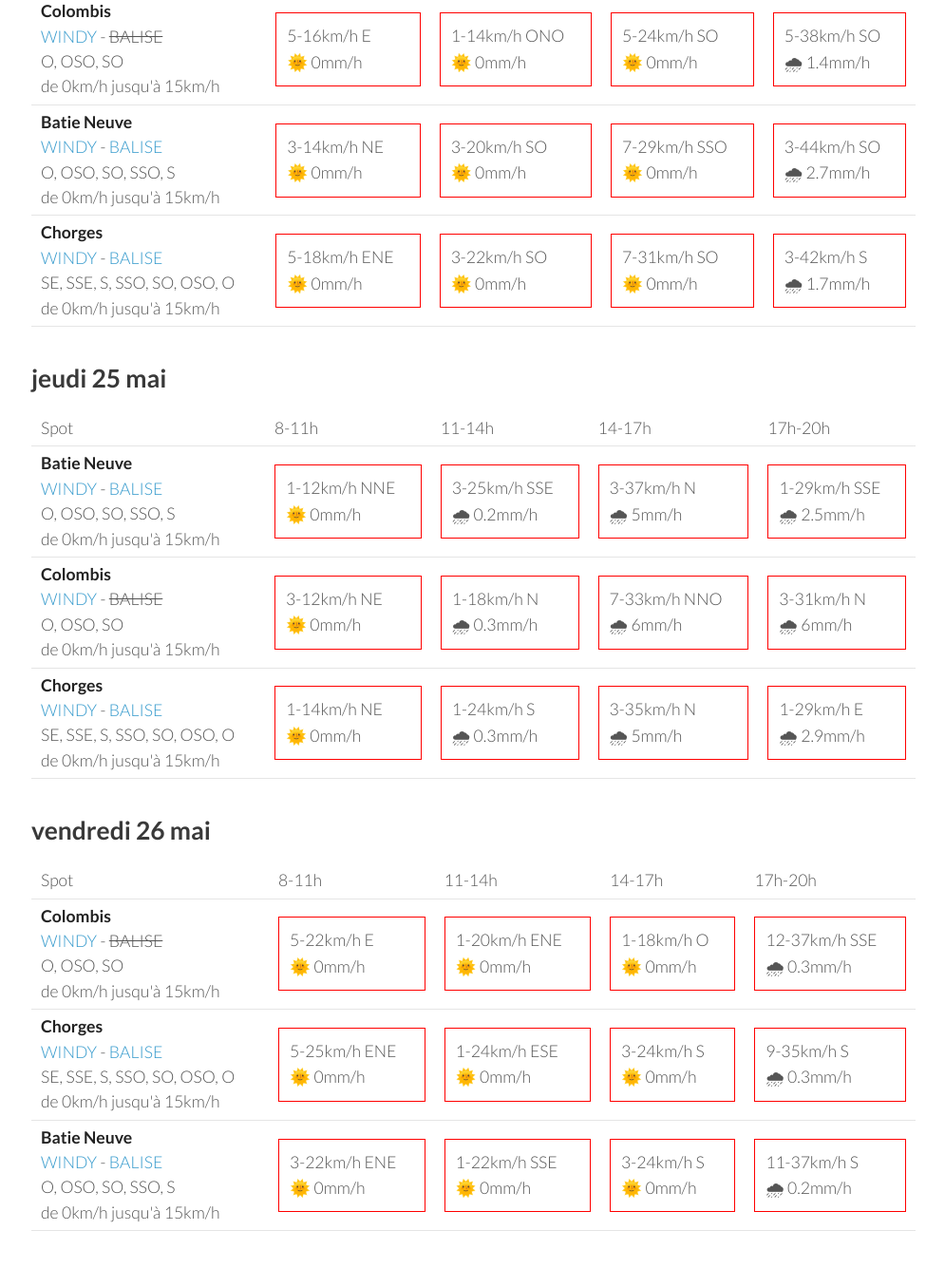
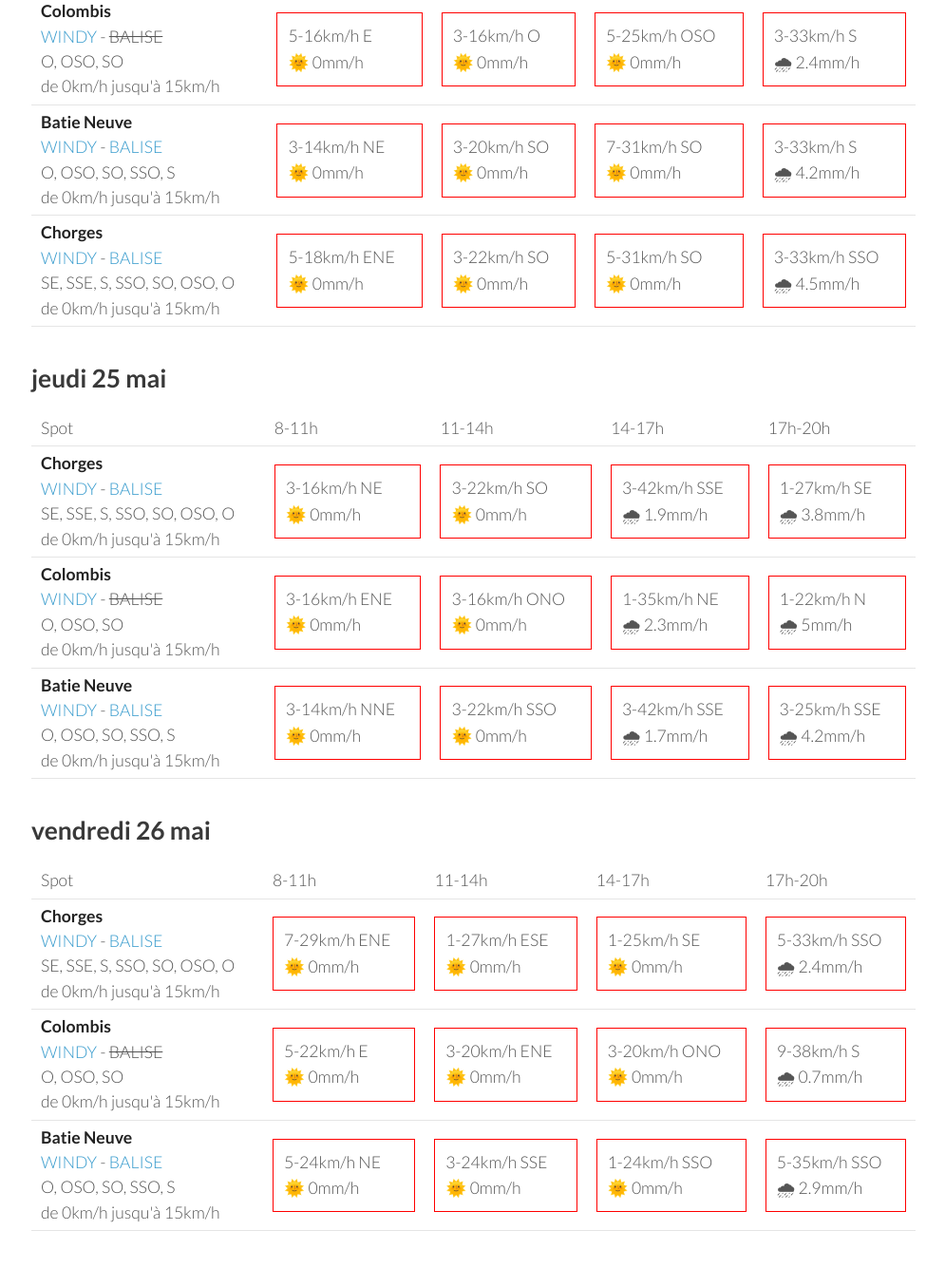
Before and after one commit to parapente-dans-le-nord/parapente-dans-le-nord.github.io, a Jekyll site: the page built from serre_poncon.markdown, in a window 1280 px wide and 1400 px high, scrolled down 1801 px. Shown: the top 1335 px of the window at 95% size, without its empty margins (25-1020 px from the left). Built offline with Jekyll 4.4.1, drawn with Linux system fonts in a browser that asks for light colours; some of the changed text lies outside the part shown.

Commit message:
update index.markdown

```diff
--- a/serre_poncon.markdown
+++ b/serre_poncon.markdown
@@ -22,30 +22,30 @@ page mise à jour le dimanche 21 mai 17:31
       <td>17h-20h</td>
     </tr>
 <tr>
-        <td><strong>Chorges</strong><br><a href="https://windy.com/44.578/6.280?44.559,6.262,10">WINDY</a> - <span class=""><a href="https://www.openwindmap.org/PP554">BALISE</a> </span><br> <span class="vent-favorable">SE, SSE, S, SSO, SO, OSO, O</span><br><span class="force-vent">de 0km/h jusqu'à 15km/h</span> </td>
-
-            <td><div class="not-flyable"><p>0-0km/h NA</p><p>🌧️ 0mm/h</p></div></td>
-            <td><div class="flyable"><p>7-14km/h SO</p><p>🌞 0mm/h</p></div></td>
-            <td><div class="not-flyable"><p>5-20km/h SO</p><p>🌞 0mm/h</p></div></td>
-            <td><div class="not-flyable"><p>5-20km/h NO</p><p>🌞 0.5mm/h</p></div></td>
-
-    </tr>
-<tr>
         <td><strong>Batie Neuve</strong><br><a href="https://windy.com/44.584/6.236?44.559,6.262,10,m:eTtagly">WINDY</a> - <span class=""><a href="https://www.openwindmap.org/PP554">BALISE</a> </span><br> <span class="vent-favorable">O, OSO, SO, SSO, S</span><br><span class="force-vent">de 0km/h jusqu'à 15km/h</span> </td>
 
             <td><div class="not-flyable"><p>0-0km/h NA</p><p>🌧️ 0mm/h</p></div></td>
-            <td><div class="flyable"><p>5-14km/h SO</p><p>🌞 0mm/h</p></div></td>
-            <td><div class="not-flyable"><p>5-18km/h SSO</p><p>🌞 0mm/h</p></div></td>
-            <td><div class="not-flyable"><p>1-22km/h N</p><p>🌞 1.7mm/h</p></div></td>
+            <td><div class="not-flyable"><p>0-0km/h NA</p><p>🌧️ 0mm/h</p></div></td>
+            <td><div class="not-flyable"><p>0-0km/h NA</p><p>🌧️ 0mm/h</p></div></td>
+            <td><div class="not-flyable"><p>5-20km/h O</p><p>🌞 0mm/h</p></div></td>
 
     </tr>
 <tr>
         <td><strong>Colombis</strong><br><a href="https://windy.com/44.494/6.216?44.559,6.262,10">WINDY</a> - <span class="no-balise"> BALISE </span><br> <span class="vent-favorable">O, OSO, SO</span><br><span class="force-vent">de 0km/h jusqu'à 15km/h</span> </td>
 
             <td><div class="not-flyable"><p>0-0km/h NA</p><p>🌧️ 0mm/h</p></div></td>
-            <td><div class="not-flyable"><p>7-18km/h E</p><p>🌞 0mm/h</p></div></td>
-            <td><div class="not-flyable"><p>9-22km/h ESE</p><p>🌞 0mm/h</p></div></td>
-            <td><div class="not-flyable"><p>1-24km/h ENE</p><p>🌞 0.2mm/h</p></div></td>
+            <td><div class="not-flyable"><p>0-0km/h NA</p><p>🌧️ 0mm/h</p></div></td>
+            <td><div class="not-flyable"><p>0-0km/h NA</p><p>🌧️ 0mm/h</p></div></td>
+            <td><div class="not-flyable"><p>5-16km/h SE</p><p>🌞 0mm/h</p></div></td>
+
+    </tr>
+<tr>
+        <td><strong>Chorges</strong><br><a href="https://windy.com/44.578/6.280?44.559,6.262,10">WINDY</a> - <span class=""><a href="https://www.openwindmap.org/PP554">BALISE</a> </span><br> <span class="vent-favorable">SE, SSE, S, SSO, SO, OSO, O</span><br><span class="force-vent">de 0km/h jusqu'à 15km/h</span> </td>
+
+            <td><div class="not-flyable"><p>0-0km/h NA</p><p>🌧️ 0mm/h</p></div></td>
+            <td><div class="not-flyable"><p>0-0km/h NA</p><p>🌧️ 0mm/h</p></div></td>
+            <td><div class="not-flyable"><p>0-0km/h NA</p><p>🌧️ 0mm/h</p></div></td>
+            <td><div class="not-flyable"><p>7-20km/h SO</p><p>🌞 0mm/h</p></div></td>
 
     </tr>
 
@@ -67,30 +67,30 @@ page mise à jour le dimanche 21 mai 17:31
 <tr>
         <td><strong>Chorges</strong><br><a href="https://windy.com/44.578/6.280?44.559,6.262,10">WINDY</a> - <span class=""><a href="https://www.openwindmap.org/PP554">BALISE</a> </span><br> <span class="vent-favorable">SE, SSE, S, SSO, SO, OSO, O</span><br><span class="force-vent">de 0km/h jusqu'à 15km/h</span> </td>
 
-            <td><div class="not-flyable"><p>1-5km/h E</p><p>🌞 0mm/h</p></div></td>
-            <td><div class="flyable"><p>5-11km/h SSO</p><p>🌞 0mm/h</p></div></td>
-            <td><div class="flyable"><p>3-14km/h O</p><p>🌧 0.3mm/h</p></div></td>
-            <td><div class="not-flyable"><p>9-22km/h OSO</p><p>🌧 0.4mm/h</p></div></td>
+            <td><div class="not-flyable"><p>1-7km/h NE</p><p>🌞 0mm/h</p></div></td>
+            <td><div class="flyable"><p>5-12km/h SO</p><p>🌞 0mm/h</p></div></td>
+            <td><div class="not-flyable"><p>11-16km/h NO</p><p>🌧 2.1mm/h</p></div></td>
+            <td><div class="not-flyable"><p>7-18km/h ONO</p><p>🌧 0.6mm/h</p></div></td>
 
 
     </tr>
 <tr>
         <td><strong>Batie Neuve</strong><br><a href="https://windy.com/44.584/6.236?44.559,6.262,10,m:eTtagly">WINDY</a> - <span class=""><a href="https://www.openwindmap.org/PP554">BALISE</a> </span><br> <span class="vent-favorable">O, OSO, SO, SSO, S</span><br><span class="force-vent">de 0km/h jusqu'à 15km/h</span> </td>
 
-            <td><div class="not-flyable"><p>1-5km/h NNE</p><p>🌞 0mm/h</p></div></td>
+            <td><div class="not-flyable"><p>1-7km/h ENE</p><p>🌞 0mm/h</p></div></td>
             <td><div class="flyable"><p>5-14km/h SSO</p><p>🌞 0mm/h</p></div></td>
-            <td><div class="not-flyable"><p>5-24km/h NNO</p><p>🌧 1.2mm/h</p></div></td>
-            <td><div class="not-flyable"><p>5-18km/h OSO</p><p>🌧 1.6mm/h</p></div></td>
+            <td><div class="not-flyable"><p>9-29km/h NE</p><p>🌧 2mm/h</p></div></td>
+            <td><div class="not-flyable"><p>5-18km/h NNO</p><p>🌧 2mm/h</p></div></td>
 
 
     </tr>
 <tr>
         <td><strong>Colombis</strong><br><a href="https://windy.com/44.494/6.216?44.559,6.262,10">WINDY</a> - <span class="no-balise"> BALISE </span><br> <span class="vent-favorable">O, OSO, SO</span><br><span class="force-vent">de 0km/h jusqu'à 15km/h</span> </td>
 
-            <td><div class="not-flyable"><p>16-40km/h ENE</p><p>🌞 0mm/h</p></div></td>
-            <td><div class="not-flyable"><p>12-33km/h ENE</p><p>🌞 0mm/h</p></div></td>
-            <td><div class="not-flyable"><p>5-16km/h ENE</p><p>🌞 0mm/h</p></div></td>
-            <td><div class="not-flyable"><p>5-22km/h OSO</p><p>🌧 0.2mm/h</p></div></td>
+            <td><div class="not-flyable"><p>14-37km/h ENE</p><p>🌞 0mm/h</p></div></td>
+            <td><div class="not-flyable"><p>11-37km/h ENE</p><p>🌞 0mm/h</p></div></td>
+            <td><div class="not-flyable"><p>1-18km/h SSO</p><p>🌞 0mm/h</p></div></td>
+            <td><div class="not-flyable"><p>7-22km/h SO</p><p>🌞 0mm/h</p></div></td>
 
 
     </tr>
@@ -113,30 +113,30 @@ page mise à jour le dimanche 21 mai 17:31
 <tr>
         <td><strong>Colombis</strong><br><a href="https://windy.com/44.494/6.216?44.559,6.262,10">WINDY</a> - <span class="no-balise"> BALISE </span><br> <span class="vent-favorable">O, OSO, SO</span><br><span class="force-vent">de 0km/h jusqu'à 15km/h</span> </td>
 
-            <td><div class="not-flyable"><p>5-18km/h E</p><p>🌞 0mm/h</p></div></td>
-            <td><div class="not-flyable"><p>1-16km/h NO</p><p>🌞 0mm/h</p></div></td>
-            <td><div class="not-flyable"><p>3-20km/h O</p><p>🌞 0mm/h</p></div></td>
-            <td><div class="not-flyable"><p>7-46km/h OSO</p><p>🌞 0mm/h</p></div></td>
+            <td><div class="not-flyable"><p>11-25km/h ENE</p><p>🌞 0mm/h</p></div></td>
+            <td><div class="not-flyable"><p>1-16km/h ONO</p><p>🌞 0mm/h</p></div></td>
+            <td><div class="not-flyable"><p>5-20km/h SO</p><p>🌞 0mm/h</p></div></td>
+            <td><div class="not-flyable"><p>16-50km/h SO</p><p>🌞 0mm/h</p></div></td>
 
 
     </tr>
 <tr>
         <td><strong>Batie Neuve</strong><br><a href="https://windy.com/44.584/6.236?44.559,6.262,10,m:eTtagly">WINDY</a> - <span class=""><a href="https://www.openwindmap.org/PP554">BALISE</a> </span><br> <span class="vent-favorable">O, OSO, SO, SSO, S</span><br><span class="force-vent">de 0km/h jusqu'à 15km/h</span> </td>
 
-            <td><div class="not-flyable"><p>3-16km/h ENE</p><p>🌞 0mm/h</p></div></td>
-            <td><div class="not-flyable"><p>3-20km/h SSO</p><p>🌞 0mm/h</p></div></td>
-            <td><div class="not-flyable"><p>5-24km/h SO</p><p>🌞 0mm/h</p></div></td>
-            <td><div class="not-flyable"><p>7-44km/h SO</p><p>🌧 0.8mm/h</p></div></td>
+            <td><div class="not-flyable"><p>3-7km/h N</p><p>🌞 0mm/h</p></div></td>
+            <td><div class="not-flyable"><p>3-22km/h SSO</p><p>🌞 0mm/h</p></div></td>
+            <td><div class="not-flyable"><p>5-25km/h SO</p><p>🌧 0.2mm/h</p></div></td>
+            <td><div class="not-flyable"><p>14-48km/h SSO</p><p>🌧 0.2mm/h</p></div></td>
 
 
     </tr>
 <tr>
         <td><strong>Chorges</strong><br><a href="https://windy.com/44.578/6.280?44.559,6.262,10">WINDY</a> - <span class=""><a href="https://www.openwindmap.org/PP554">BALISE</a> </span><br> <span class="vent-favorable">SE, SSE, S, SSO, SO, OSO, O</span><br><span class="force-vent">de 0km/h jusqu'à 15km/h</span> </td>
 
-            <td><div class="not-flyable"><p>5-20km/h ENE</p><p>🌞 0mm/h</p></div></td>
-            <td><div class="not-flyable"><p>1-24km/h SSO</p><p>🌞 0mm/h</p></div></td>
-            <td><div class="not-flyable"><p>5-24km/h SO</p><p>🌞 0mm/h</p></div></td>
-            <td><div class="not-flyable"><p>7-40km/h SO</p><p>🌧 1.4mm/h</p></div></td>
+            <td><div class="not-flyable"><p>3-5km/h NNE</p><p>🌞 0mm/h</p></div></td>
+            <td><div class="not-flyable"><p>3-22km/h SSO</p><p>🌞 0mm/h</p></div></td>
+            <td><div class="not-flyable"><p>5-25km/h SO</p><p>🌧 0.2mm/h</p></div></td>
+            <td><div class="not-flyable"><p>12-46km/h SO</p><p>🌧 0.4mm/h</p></div></td>
 
 
     </tr>
@@ -160,9 +160,9 @@ page mise à jour le dimanche 21 mai 17:31
         <td><strong>Colombis</strong><br><a href="https://windy.com/44.494/6.216?44.559,6.262,10">WINDY</a> - <span class="no-balise"> BALISE </span><br> <span class="vent-favorable">O, OSO, SO</span><br><span class="force-vent">de 0km/h jusqu'à 15km/h</span> </td>
 
             <td><div class="not-flyable"><p>5-16km/h E</p><p>🌞 0mm/h</p></div></td>
-            <td><div class="not-flyable"><p>1-14km/h ONO</p><p>🌞 0mm/h</p></div></td>
-            <td><div class="not-flyable"><p>5-24km/h SO</p><p>🌞 0mm/h</p></div></td>
-            <td><div class="not-flyable"><p>5-38km/h SO</p><p>🌧 1.4mm/h</p></div></td>
+            <td><div class="not-flyable"><p>3-16km/h O</p><p>🌞 0mm/h</p></div></td>
+            <td><div class="not-flyable"><p>5-25km/h OSO</p><p>🌞 0mm/h</p></div></td>
+            <td><div class="not-flyable"><p>3-33km/h S</p><p>🌧 2.4mm/h</p></div></td>
 
 
     </tr>
@@ -171,8 +171,8 @@ page mise à jour le dimanche 21 mai 17:31
 
             <td><div class="not-flyable"><p>3-14km/h NE</p><p>🌞 0mm/h</p></div></td>
             <td><div class="not-flyable"><p>3-20km/h SO</p><p>🌞 0mm/h</p></div></td>
-            <td><div class="not-flyable"><p>7-29km/h SSO</p><p>🌞 0mm/h</p></div></td>
-            <td><div class="not-flyable"><p>3-44km/h SO</p><p>🌧 2.7mm/h</p></div></td>
+            <td><div class="not-flyable"><p>7-31km/h SO</p><p>🌞 0mm/h</p></div></td>
+            <td><div class="not-flyable"><p>3-33km/h S</p><p>🌧 4.2mm/h</p></div></td>
 
 
     </tr>
@@ -181,8 +181,8 @@ page mise à jour le dimanche 21 mai 17:31
 
             <td><div class="not-flyable"><p>5-18km/h ENE</p><p>🌞 0mm/h</p></div></td>
             <td><div class="not-flyable"><p>3-22km/h SO</p><p>🌞 0mm/h</p></div></td>
-            <td><div class="not-flyable"><p>7-31km/h SO</p><p>🌞 0mm/h</p></div></td>
-            <td><div class="not-flyable"><p>3-42km/h S</p><p>🌧 1.7mm/h</p></div></td>
+            <td><div class="not-flyable"><p>5-31km/h SO</p><p>🌞 0mm/h</p></div></td>
+            <td><div class="not-flyable"><p>3-33km/h SSO</p><p>🌧 4.5mm/h</p></div></td>
 
 
     </tr>
@@ -203,32 +203,32 @@ page mise à jour le dimanche 21 mai 17:31
       <td>17h-20h</td>
     </tr>
 <tr>
-        <td><strong>Batie Neuve</strong><br><a href="https://windy.com/44.584/6.236?44.559,6.262,10,m:eTtagly">WINDY</a> - <span class=""><a href="https://www.openwindmap.org/PP554">BALISE</a> </span><br> <span class="vent-favorable">O, OSO, SO, SSO, S</span><br><span class="force-vent">de 0km/h jusqu'à 15km/h</span> </td>
+        <td><strong>Chorges</strong><br><a href="https://windy.com/44.578/6.280?44.559,6.262,10">WINDY</a> - <span class=""><a href="https://www.openwindmap.org/PP554">BALISE</a> </span><br> <span class="vent-favorable">SE, SSE, S, SSO, SO, OSO, O</span><br><span class="force-vent">de 0km/h jusqu'à 15km/h</span> </td>
 
-            <td><div class="not-flyable"><p>1-12km/h NNE</p><p>🌞 0mm/h</p></div></td>
-            <td><div class="not-flyable"><p>3-25km/h SSE</p><p>🌧 0.2mm/h</p></div></td>
-            <td><div class="not-flyable"><p>3-37km/h N</p><p>🌧 5mm/h</p></div></td>
-            <td><div class="not-flyable"><p>1-29km/h SSE</p><p>🌧 2.5mm/h</p></div></td>
+            <td><div class="not-flyable"><p>3-16km/h NE</p><p>🌞 0mm/h</p></div></td>
+            <td><div class="not-flyable"><p>3-22km/h SO</p><p>🌞 0mm/h</p></div></td>
+            <td><div class="not-flyable"><p>3-42km/h SSE</p><p>🌧 1.9mm/h</p></div></td>
+            <td><div class="not-flyable"><p>1-27km/h SE</p><p>🌧 3.8mm/h</p></div></td>
 
 
     </tr>
 <tr>
         <td><strong>Colombis</strong><br><a href="https://windy.com/44.494/6.216?44.559,6.262,10">WINDY</a> - <span class="no-balise"> BALISE </span><br> <span class="vent-favorable">O, OSO, SO</span><br><span class="force-vent">de 0km/h jusqu'à 15km/h</span> </td>
 
-            <td><div class="not-flyable"><p>3-12km/h NE</p><p>🌞 0mm/h</p></div></td>
-            <td><div class="not-flyable"><p>1-18km/h N</p><p>🌧 0.3mm/h</p></div></td>
-            <td><div class="not-flyable"><p>7-33km/h NNO</p><p>🌧 6mm/h</p></div></td>
-            <td><div class="not-flyable"><p>3-31km/h N</p><p>🌧 6mm/h</p></div></td>
+            <td><div class="not-flyable"><p>3-16km/h ENE</p><p>🌞 0mm/h</p></div></td>
+            <td><div class="not-flyable"><p>3-16km/h ONO</p><p>🌞 0mm/h</p></div></td>
+            <td><div class="not-flyable"><p>1-35km/h NE</p><p>🌧 2.3mm/h</p></div></td>
+            <td><div class="not-flyable"><p>1-22km/h N</p><p>🌧 5mm/h</p></div></td>
 
 
     </tr>
 <tr>
-        <td><strong>Chorges</strong><br><a href="https://windy.com/44.578/6.280?44.559,6.262,10">WINDY</a> - <span class=""><a href="https://www.openwindmap.org/PP554">BALISE</a> </span><br> <span class="vent-favorable">SE, SSE, S, SSO, SO, OSO, O</span><br><span class="force-vent">de 0km/h jusqu'à 15km/h</span> </td>
+        <td><strong>Batie Neuve</strong><br><a href="https://windy.com/44.584/6.236?44.559,6.262,10,m:eTtagly">WINDY</a> - <span class=""><a href="https://www.openwindmap.org/PP554">BALISE</a> </span><br> <span class="vent-favorable">O, OSO, SO, SSO, S</span><br><span class="force-vent">de 0km/h jusqu'à 15km/h</span> </td>
 
-            <td><div class="not-flyable"><p>1-14km/h NE</p><p>🌞 0mm/h</p></div></td>
-            <td><div class="not-flyable"><p>1-24km/h S</p><p>🌧 0.3mm/h</p></div></td>
-            <td><div class="not-flyable"><p>3-35km/h N</p><p>🌧 5mm/h</p></div></td>
-            <td><div class="not-flyable"><p>1-29km/h E</p><p>🌧 2.9mm/h</p></div></td>
+            <td><div class="not-flyable"><p>3-14km/h NNE</p><p>🌞 0mm/h</p></div></td>
+            <td><div class="not-flyable"><p>3-22km/h SSO</p><p>🌞 0mm/h</p></div></td>
+            <td><div class="not-flyable"><p>3-42km/h SSE</p><p>🌧 1.7mm/h</p></div></td>
+            <td><div class="not-flyable"><p>3-25km/h SSE</p><p>🌧 4.2mm/h</p></div></td>
 
 
     </tr>
@@ -249,32 +249,32 @@ page mise à jour le dimanche 21 mai 17:31
       <td>17h-20h</td>
     </tr>
 <tr>
-        <td><strong>Colombis</strong><br><a href="https://windy.com/44.494/6.216?44.559,6.262,10">WINDY</a> - <span class="no-balise"> BALISE </span><br> <span class="vent-favorable">O, OSO, SO</span><br><span class="force-vent">de 0km/h jusqu'à 15km/h</span> </td>
+        <td><strong>Chorges</strong><br><a href="https://windy.com/44.578/6.280?44.559,6.262,10">WINDY</a> - <span class=""><a href="https://www.openwindmap.org/PP554">BALISE</a> </span><br> <span class="vent-favorable">SE, SSE, S, SSO, SO, OSO, O</span><br><span class="force-vent">de 0km/h jusqu'à 15km/h</span> </td>
 
-            <td><div class="not-flyable"><p>5-22km/h E</p><p>🌞 0mm/h</p></div></td>
-            <td><div class="not-flyable"><p>1-20km/h ENE</p><p>🌞 0mm/h</p></div></td>
-            <td><div class="not-flyable"><p>1-18km/h O</p><p>🌞 0mm/h</p></div></td>
-            <td><div class="not-flyable"><p>12-37km/h SSE</p><p>🌧 0.3mm/h</p></div></td>
+            <td><div class="not-flyable"><p>7-29km/h ENE</p><p>🌞 0mm/h</p></div></td>
+            <td><div class="not-flyable"><p>1-27km/h ESE</p><p>🌞 0mm/h</p></div></td>
+            <td><div class="not-flyable"><p>1-25km/h SE</p><p>🌞 0mm/h</p></div></td>
+            <td><div class="not-flyable"><p>5-33km/h SSO</p><p>🌧 2.4mm/h</p></div></td>
 
 
     </tr>
 <tr>
-        <td><strong>Chorges</strong><br><a href="https://windy.com/44.578/6.280?44.559,6.262,10">WINDY</a> - <span class=""><a href="https://www.openwindmap.org/PP554">BALISE</a> </span><br> <span class="vent-favorable">SE, SSE, S, SSO, SO, OSO, O</span><br><span class="force-vent">de 0km/h jusqu'à 15km/h</span> </td>
+        <td><strong>Colombis</strong><br><a href="https://windy.com/44.494/6.216?44.559,6.262,10">WINDY</a> - <span class="no-balise"> BALISE </span><br> <span class="vent-favorable">O, OSO, SO</span><br><span class="force-vent">de 0km/h jusqu'à 15km/h</span> </td>
 
-            <td><div class="not-flyable"><p>5-25km/h ENE</p><p>🌞 0mm/h</p></div></td>
-            <td><div class="not-flyable"><p>1-24km/h ESE</p><p>🌞 0mm/h</p></div></td>
-            <td><div class="not-flyable"><p>3-24km/h S</p><p>🌞 0mm/h</p></div></td>
-            <td><div class="not-flyable"><p>9-35km/h S</p><p>🌧 0.3mm/h</p></div></td>
+            <td><div class="not-flyable"><p>5-22km/h E</p><p>🌞 0mm/h</p></div></td>
+            <td><div class="not-flyable"><p>3-20km/h ENE</p><p>🌞 0mm/h</p></div></td>
+            <td><div class="not-flyable"><p>3-20km/h ONO</p><p>🌞 0mm/h</p></div></td>
+            <td><div class="not-flyable"><p>9-38km/h S</p><p>🌧 0.7mm/h</p></div></td>
 
 
     </tr>
 <tr>
         <td><strong>Batie Neuve</strong><br><a href="https://windy.com/44.584/6.236?44.559,6.262,10,m:eTtagly">WINDY</a> - <span class=""><a href="https://www.openwindmap.org/PP554">BALISE</a> </span><br> <span class="vent-favorable">O, OSO, SO, SSO, S</span><br><span class="force-vent">de 0km/h jusqu'à 15km/h</span> </td>
 
-            <td><div class="not-flyable"><p>3-22km/h ENE</p><p>🌞 0mm/h</p></div></td>
-            <td><div class="not-flyable"><p>1-22km/h SSE</p><p>🌞 0mm/h</p></div></td>
-            <td><div class="not-flyable"><p>3-24km/h S</p><p>🌞 0mm/h</p></div></td>
-            <td><div class="not-flyable"><p>11-37km/h S</p><p>🌧 0.2mm/h</p></div></td>
+            <td><div class="not-flyable"><p>5-24km/h NE</p><p>🌞 0mm/h</p></div></td>
+            <td><div class="not-flyable"><p>3-24km/h SSE</p><p>🌞 0mm/h</p></div></td>
+            <td><div class="not-flyable"><p>1-24km/h SSO</p><p>🌞 0mm/h</p></div></td>
+            <td><div class="not-flyable"><p>5-35km/h SSO</p><p>🌧 2.9mm/h</p></div></td>
 
 
     </tr>
```
Also changed, not shown: other parts of serre_poncon.markdown (+1 -1 lines).
